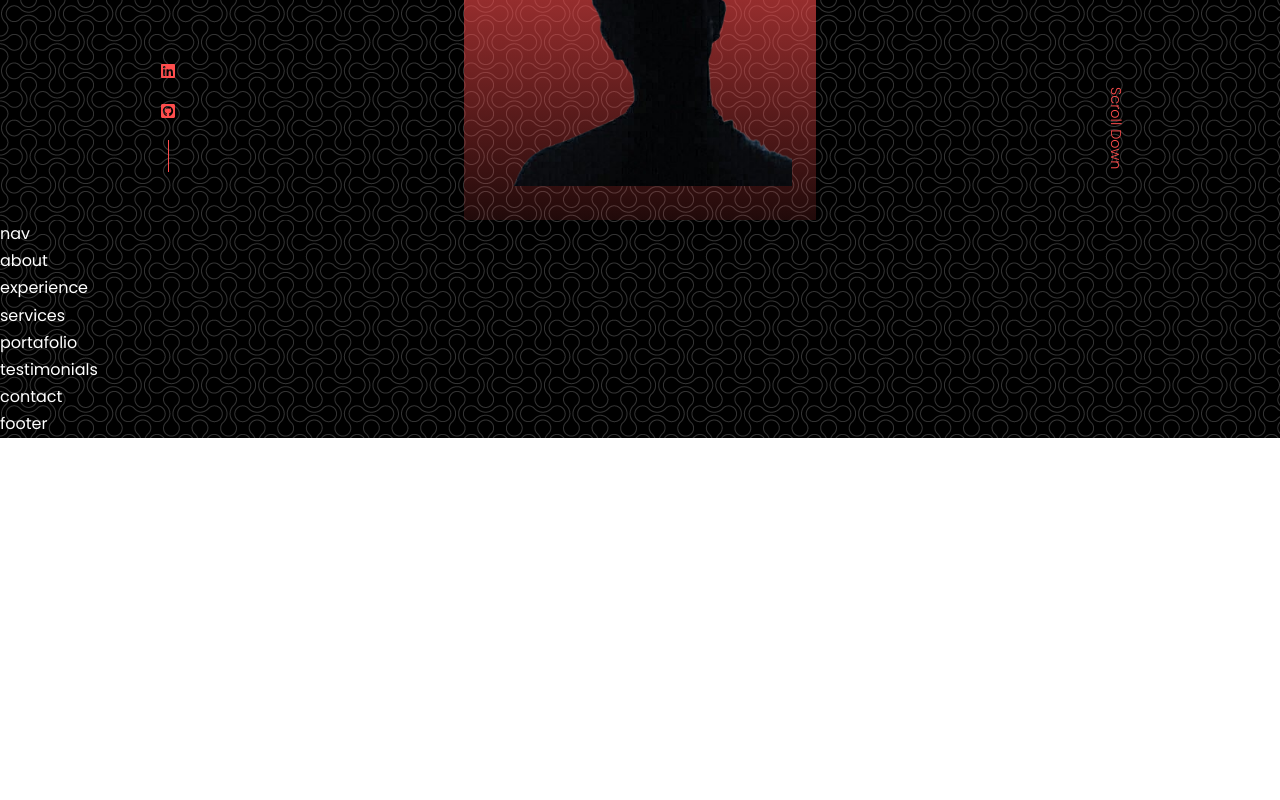
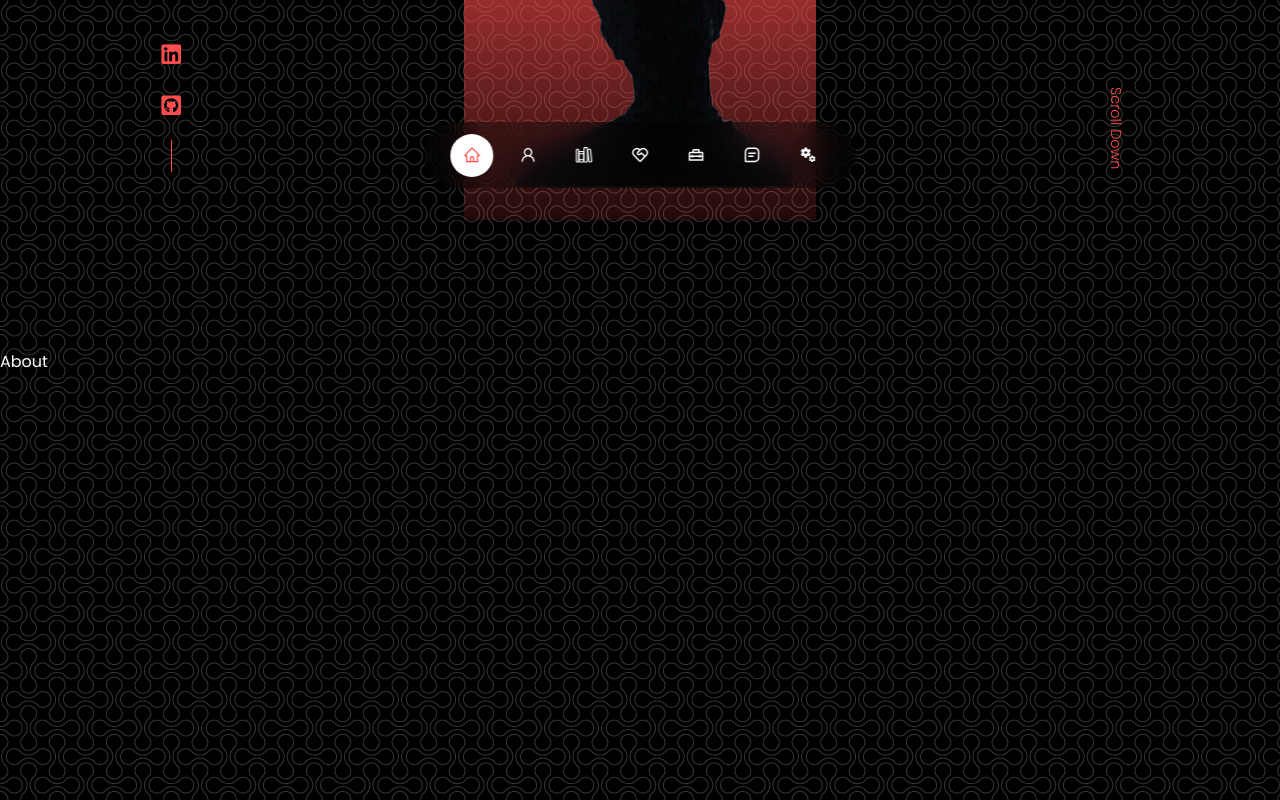
Before and after one commit to JBxss/JBxss.github.io, a React (Create React App) app: page / in a window 1280 px wide. Shown: the part 580-1380 px from the top of the page. Before the commit the page ends 1018 px from the top, so only its background shows below. Built offline with nearby package versions, Linux system fonts and the light colour scheme.

Commit message:
[ADD] floating nav component

```diff
--- a/src/App.jsx
+++ b/src/App.jsx
@@ -1,6 +1,6 @@
 import React from 'react'
 import Header from "./components/header/header"
-import Nav from "./components/nav/nav"
+import Nav from "./components/nav/Nav"
 import About from "./components/about/about"
 import Experiences from "./components/experience/experience"
 import Services from "./components/services/services"
--- a/src/components/about/about.jsx
+++ b/src/components/about/about.jsx
@@ -3,7 +3,7 @@
 
 const about = () => {
   return (
-    <div>about</div>
+    <section id='about'>About</section>
   )
 }
 
--- a/src/components/contact/contact.jsx
+++ b/src/components/contact/contact.jsx
@@ -3,7 +3,7 @@
 
 const contact = () => {
   return (
-    <div>contact</div>
+    <section id='contact'>Contact</section>
   )
 }
 
--- a/src/components/experience/experience.jsx
+++ b/src/components/experience/experience.jsx
@@ -3,7 +3,7 @@
 
 const experience = () => {
   return (
-    <div>experience</div>
+    <section id='experience'>experience</section>
   )
 }
 
--- a/src/components/header/header.css
+++ b/src/components/header/header.css
@@ -27,6 +27,7 @@
     position: absolute;
     left: 0;
     bottom: 3rem;
+    font-size: 1.4rem;
 }
 
 .header__socials::after {
--- /dev/null
+++ b/src/components/nav/Nav.jsx
@@ -0,0 +1,28 @@
+import React from 'react'
+import './nav.css'
+import {AiOutlineHome, AiOutlineUser} from 'react-icons/ai'
+import {IoLibraryOutline} from 'react-icons/io5'
+import {RiServiceLine} from 'react-icons/ri'
+import {MdOutlineHomeRepairService, MdOutlineMiscellaneousServices} from 'react-icons/md'
+import {BiMessageSquareDetail} from 'react-icons/bi'
+import {useState} from 'react'
+
+
+
+
+const Nav = () => {
+  const [activeNav, setActiveNav] = useState('#');
+  return (
+    <nav>
+      <a href="#" onClick={() => setActiveNav('#')} className={activeNav === '#' ? 'active' : ''}><AiOutlineHome /></a>
+      <a href="#about" onClick={() => setActiveNav('#about')} className={activeNav === '#about' ? 'active' : ''}><AiOutlineUser /></a>
+      <a href="#experience" onClick={() => setActiveNav('#experience')} className={activeNav === '#experience' ? 'active' : ''}><IoLibraryOutline /></a>
+      <a href="#services"onClick={() => setActiveNav('#services')} className={activeNav === '#services' ? 'active' : ''}><RiServiceLine /></a>
+      <a href="#portafolio" onClick={() => setActiveNav('#portafolio')} className={activeNav === '#portafolio' ? 'active' : ''}><MdOutlineHomeRepairService /></a>
+      <a href="#contact" onClick={() => setActiveNav('#contact')} className={activeNav === '#contact' ? 'active' : ''}><BiMessageSquareDetail /></a>
+      <a href="#config" onClick={() => setActiveNav('#config')} className={activeNav === '#config' ? 'active' : ''}><MdOutlineMiscellaneousServices /></a>
+    </nav>
+  )
+}
+
+export default Nav
--- a/src/components/nav/nav.css
+++ b/src/components/nav/nav.css
@@ -0,0 +1,32 @@
+nav {
+    background: rgba(0, 0, 0, 0.3);
+    width: max-content;
+    display: flex;
+    padding: 0.7rem 1.7rem;
+    z-index: 2;
+    position: fixed;
+    left: 50%;
+    transform: translateX(-50%);
+    bottom: 2rem;
+    gap: 0.8rem;
+    border-radius: 3rem;
+    backdrop-filter: blur(15px);
+}
+
+nav a {
+    background: transparent;
+    padding: 0.8rem;
+    border-radius: 50%;
+    display: flex;
+    color: var(--color-light);
+    font-size: 1.1rem;
+}
+
+nav a:hover {
+    background: rgba(211, 16, 16, 0.3);
+}
+
+nav a.active {
+    background: var(--color-white);
+    color: var(--color-primary);
+}
--- a/src/components/nav/nav.jsx
+++ /dev/null
@@ -1,10 +0,0 @@
-import React from 'react'
-import "./nav.css"
-
-const nav = () => {
-  return (
-    <div>nav</div>
-  )
-}
-
-export default nav
--- a/src/components/portafolio/portafolio.jsx
+++ b/src/components/portafolio/portafolio.jsx
@@ -3,7 +3,7 @@
 
 const portafolio = () => {
   return (
-    <div>portafolio</div>
+    <section id='portafolio'>portafolio</section>
   )
 }
 
--- a/src/components/services/services.jsx
+++ b/src/components/services/services.jsx
@@ -3,7 +3,7 @@
 
 const services = () => {
   return (
-    <div>services</div>
+    <section id='services'>services</section>
   )
 }
 
--- a/src/components/testimonials/testimonials.jsx
+++ b/src/components/testimonials/testimonials.jsx
@@ -3,7 +3,7 @@
 
 const testimonials = () => {
   return (
-    <div>testimonials</div>
+    <section id='testimonials'>testimonials</section>
   )
 }
 
--- a/src/index.css
+++ b/src/index.css
@@ -59,6 +59,7 @@
 
 section {
     margin-top: 8rem;
+    height: 100vh;
 }
 
 section > h2, section > h5 {
```
